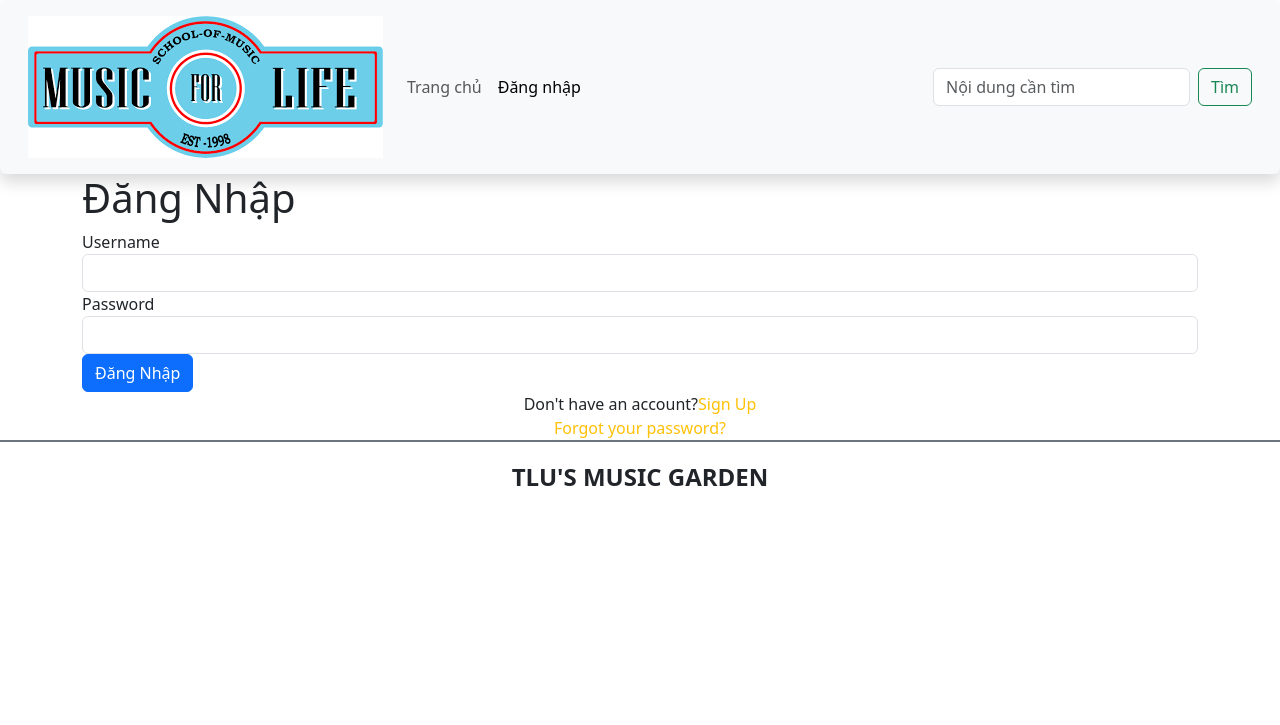
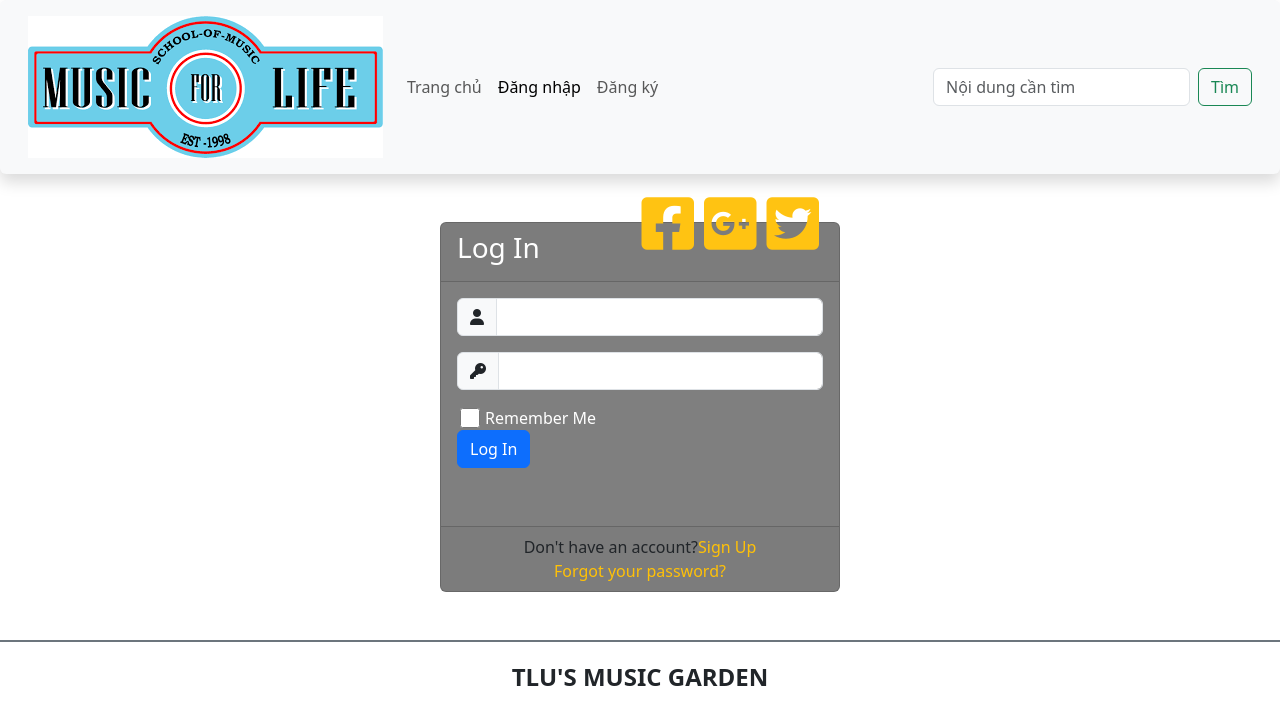
Before and after one commit to viet3110/BTTH01_2023, a PHP site: page /login.php in a window 1280 px wide. Shown: the top 725 px of the page. Run offline with PHP 8.4, Linux system fonts and the light colour scheme; some libraries are stand-ins or nearby versions; some web fonts are replaced.

Commit message:
update login.php

```diff
--- a/BTTH01_2023/btth01/login.php
+++ b/BTTH01_2023/btth01/login.php
@@ -10,7 +10,7 @@
     <link rel="stylesheet" href="css/style_login.css">
 </head>
 <body>
-    <header>
+<header>
         <nav class="navbar navbar-expand-lg bg-body-tertiary shadow p-3 bg-white rounded">
             <div class="container-fluid">
                 <div class="my-logo">
@@ -29,6 +29,9 @@
                     <li class="nav-item">
                     <a class="nav-link active" href="./login.php">Đăng nhập</a>
                     </li>
+                    <li class="nav-item">
+                    <a class="nav-link" href="./signup.php">Đăng ký</a>
+                    </li>
                 </ul>
                 <form class="d-flex" role="search">
                     <input class="form-control me-2" type="search" placeholder="Nội dung cần tìm" aria-label="Search">
@@ -37,22 +40,85 @@
                 </div>
             </div>
         </nav>
+</header>
+    <main class="container mt-5 mb-5">
+        <!-- <h3 class="text-center text-uppercase mb-3 text-primary">CẢM NHẬN VỀ BÀI HÁT</h3> -->
+        <div class="d-flex justify-content-center h-100">
+                <div class="card">
+                    <div class="card-header">
+                        <h3>Log In</h3>
+                        <div class="d-flex justify-content-end social_icon">
+                            <span><i class="fab fa-facebook-square"></i></span>
+                            <span><i class="fab fa-google-plus-square"></i></span>
+                            <span><i class="fab fa-twitter-square"></i></span>
+                        </div>
+                    </div>
+                    <div class="card-body">
+                        <form action = "" method="post">
+                            <div class="input-group mb-3">
+                                <span class="input-group-text" id="txtUser"><i class="fas fa-user"></i></span>
+                                <input type="text" class="form-control" name = "user_name">
+                            </div>
 
-    </header>
+                            <div class="input-group mb-3">
+                                <span class="input-group-text" id="txtPass"><i class="fas fa-key"></i></span>
+                                <input type="password" class="form-control" name = "pass">
+                            </div>
 
-    <main>
-        <div class = "container">
-            <h1>Đăng Nhập</h1>
-            <form method = "POST" action = "">
-                <div class="form-group">
-                    <label for="txtUsername">Username</label>
-                    <input name = "name" class="form-control">
+                            <div class="row align-items-center remember">
+                                <input type="checkbox">Remember Me
+                            </div>
+                            <div class="form-group">
+                            <button type="submit" class="btn btn-primary" name="add">Log In</button>
+                            </div>
+                            <div class="form-group">
+                        </form>
+
+                        <?php
+                            //Xử lý đăng nhập
+                            if (isset($_POST['add']))
+                            {
+                                //Kết nối tới database
+                                include('ketnoi.php');
+
+                                //Lấy dữ liệu nhập vào
+                                $user_name = mysqli_real_escape_string($conn, $_POST['user_name']);
+                                $pass = mysqli_real_escape_string($conn, $_POST['pass']);
+
+                                //Kiểm tra người dùng đã nhập liệu đầy đủ chưa
+                                if (!$user_name || !$pass)
+                                {
+                                    echo "Vui lòng nhập đầy đủ thông tin.";
+                                    exit;
+                                }
+
+                                // mã hóa mật khẩu
+                                $pass = md5($pass);
+
+                                // kiểm tra tên đăng nhập có tồn tại hay không
+                                $query = mysqli_query($conn, "SELECT username, password FROM users WHERE username='$user_name'");
+                                if (mysqli_num_rows($query) == 0) {
+                                    echo "Tên đăng nhập này không tồn tại. Vui lòng kiểm tra lại.";
+                                    exit;
+                                }
+
+                                //Lấy mật khẩu trong database ra
+                                $row = mysqli_fetch_array($query);
+
+                                //So sánh 2 mật khẩu có trùng khớp hay không
+                                if ($pass != $row['password']) {
+                                    echo "Mật khẩu không đúng. Vui lòng nhập lại.";
+                                    exit;
+                                }
+
+                                //Lưu tên đăng nhập
+                                $_SESSION['username'] = $user_name;
+                                echo "Xin chào " . $user_name . ". Bạn đã đăng nhập thành công. <a href='admin'>Về trang chủ</a>";
+                                die();
+                            }
+                        ?>
+                    </div>
                 </div>
-                <div class="form-group">
-                    <label for="txtPassword">Password</label>
-                    <input type = "password" name = "txtPassword" class="form-control">
-                </div>
-                <button type="submit" class="btn btn-primary" name = "add">Đăng Nhập</button>
                 <div class="card-footer">
                     <div class="d-flex justify-content-center ">
                         Don't have an account?<a href="signup.php" class="text-warning text-decoration-none">Sign Up</a>
@@ -61,38 +127,8 @@
                         <a href="#" class="text-warning text-decoration-none">Forgot your password?</a>
                     </div>
                 </div>
-            </form>
         </div>
     </main>
-
-    <?php
-        include("ketnoi.php");
-        if(isset($_POST["add"])) {
-            $name = mysqli_real_escape_string($conn, $_POST['name']);
-            $txtPassword = mysqli_real_escape_string($conn, $_POST['txtPassword']);
-            $msql = "SELECT username, password FROM users WHERE username='$name'";
-            $queryy = mysqli_query($conn, $msql);
-            if (!$name || !$txtPassword) {
-                echo "Vui lòng nhập đầy đủ tên đăng nhập và mật khẩu. <a href='javascript: history.go(-1)'>Trở lại</a>";
-                exit;
-            }
-            $txtPassword = md5($txtPassword);
-            $sql = "SELECT * from users where username = '$name' and password = '$txtPassword'";
-            $row = mysqli_fetch_array($queryy);
-            if ($txtPassword != $row['password']) {
-                echo "Mật khẩu không đúng. Vui lòng nhập lại. <a href='javascript: history.go(-1)'>Trở lại</a>";
-                exit;
-            }
-            $result = mysqli_query($conn, $sql);
-            $rows = mysqli_fetch_assoc($result);
-            if($rows) {
-                echo "<script>alert('Đăng Nhập Thành Công!');</script>";
-            } else {
-                echo "<script>alert('Đăng Ký Thất Bại!');</script>";
-            }
-        }
-    ?>
-
     <footer class="bg-white d-flex justify-content-center align-items-center border-top border-secondary  border-2" style="height:80px">
         <h4 class="text-center text-uppercase fw-bold">TLU's music garden</h4>
     </footer>
```
